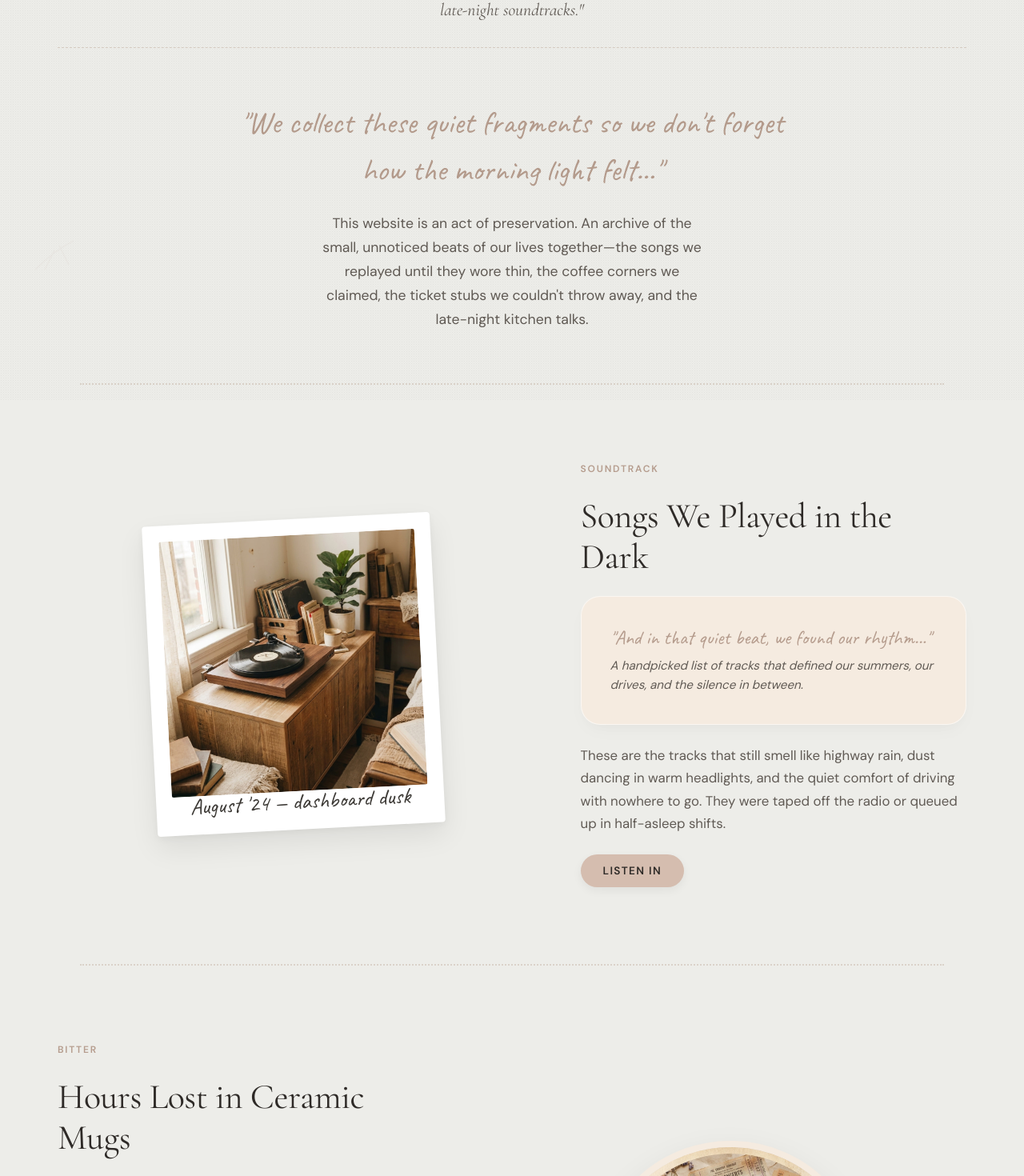
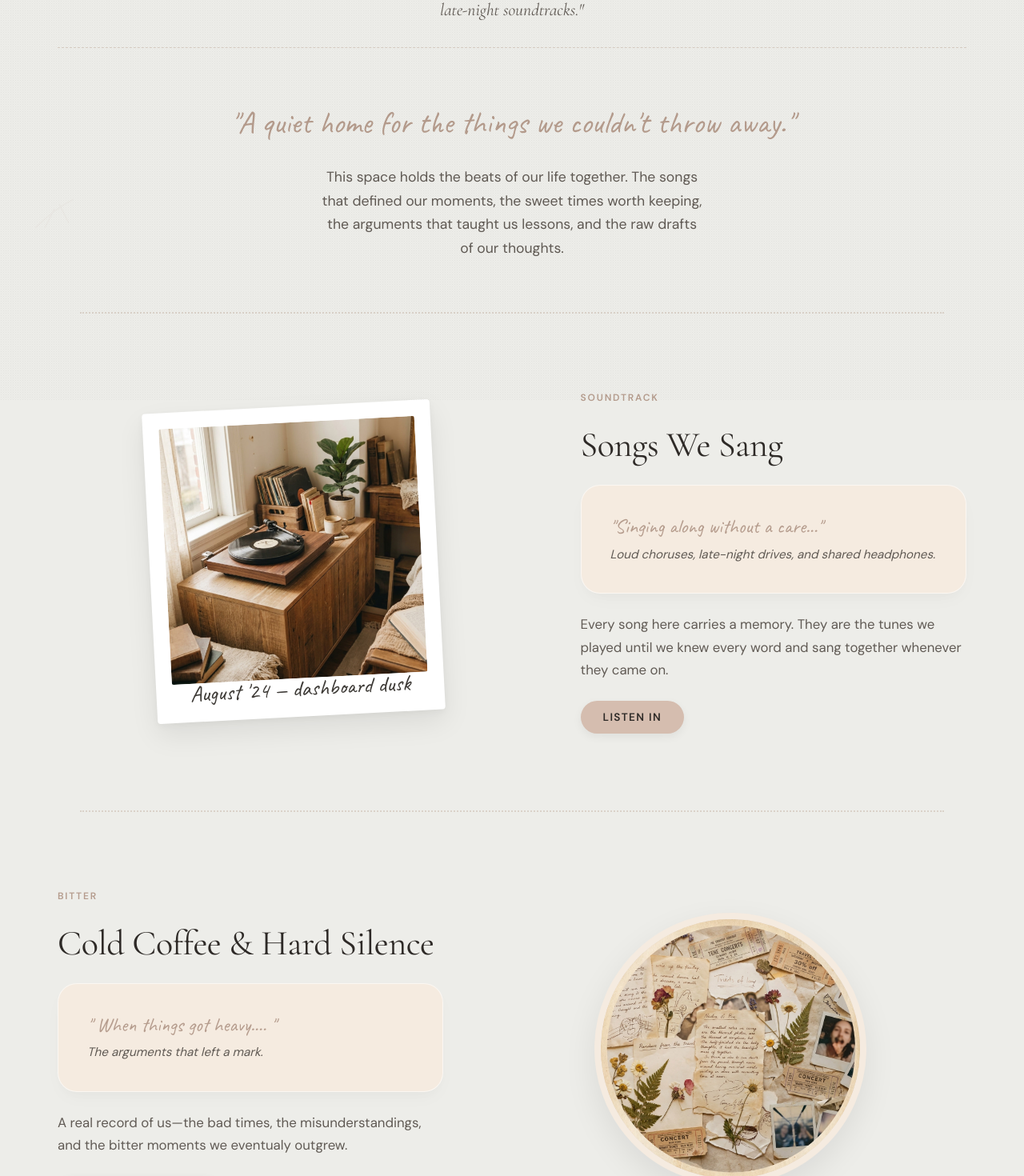
Before and after one commit to sneakynubu/pieces0fus, a React (Vite) app: page / in a window 1280 px wide. Shown: the part 300-1770 px from the top of the page at 80% size. Built offline with nearby package versions, Linux system fonts and the light colour scheme.

Commit message:
Polished

```diff
--- a/src/App.jsx
+++ b/src/App.jsx
@@ -318,10 +318,10 @@ const App = () => {
           <section className="intro-section">
             <div className="intro-content">
               <p className="intro-quote script-text" style={{ fontSize: '2.45rem', color: 'var(--highlight)', marginBottom: '1.5rem' }}>
-                "We collect these quiet fragments so we don't forget how the morning light felt..."
+                "A quiet home for the things we couldn't throw away."
               </p>
               <p className="chapter-paragraph" style={{ margin: '0 auto', textAlign: 'center', fontSize: '1.1rem' }}>
-                This website is an act of preservation. An archive of the small, unnoticed beats of our lives together—the songs we replayed until they wore thin, the coffee corners we claimed, the ticket stubs we couldn't throw away, and the late-night kitchen talks.
+                This space holds the beats of our life together. The songs that defined our moments, the sweet times worth keeping, the arguments that taught us lessons, and the raw drafts of our thoughts.
               </p>
             </div>
           </section>
@@ -346,19 +346,19 @@ const App = () => {
 
               <div className="chapter-text-container">
                 <div className="label-caps">SOUNDTRACK</div>
-                <h2 className="chapter-title">Songs We Played in the Dark</h2>
+                <h2 className="chapter-title">Songs We Sang</h2>
 
                 <div className="accent-card">
                   <span className="script-text" style={{ color: 'var(--highlight)', display: 'block', marginBottom: '0.5rem' }}>
-                    "And in that quiet beat, we found our rhythm..."
+                    "Singing along without a care..."
                   </span>
                   <p style={{ fontSize: '0.95rem', fontStyle: 'italic', color: 'var(--muted-text)' }}>
-                    A handpicked list of tracks that defined our summers, our drives, and the silence in between.
+                    Loud choruses, late-night drives, and shared headphones.
                   </p>
                 </div>
 
                 <p className="chapter-paragraph">
-                  These are the tracks that still smell like highway rain, dust dancing in warm headlights, and the quiet comfort of driving with nowhere to go. They were taped off the radio or queued up in half-asleep shifts.
+                  Every song here carries a memory. They are the tunes we played until we knew every word and sang together whenever they came on.
                 </p>
 
                 <button className="cta-button" onClick={() => navigateTo('songs')}>
@@ -376,19 +376,19 @@ const App = () => {
 
               <div className="chapter-text-container">
                 <div className="label-caps">Bitter</div>
-                <h2 className="chapter-title">Hours Lost in Ceramic Mugs</h2>
+                <h2 className="chapter-title">Cold Coffee & Hard Silence</h2>
 
                 <div className="accent-card">
                   <span className="script-text" style={{ color: 'var(--highlight)', display: 'block', marginBottom: '0.5rem' }}>
-                    "Table four, under the hanging fern, where time stood still..."
+                    " When things got heavy.... "
                   </span>
                   <p style={{ fontSize: '0.95rem', fontStyle: 'italic', color: 'var(--muted-text)' }}>
-                    We came for the espresso, but we stayed for the rain against the glass and the secrets scribbled on paper napkins.
+                    The arguments that left a mark.
                   </p>
                 </div>
 
                 <p className="chapter-paragraph">
-                  We wrote our grandest plans on stained paper napkins using a leaking pen. It was in that cozy corner where we figured out how to slow down, watching the world stream past outside the foggy windowpane.
+                  A real record of us—the bad times, the misunderstandings, and the bitter moments we eventualy outgrew.
                 </p>
 
                 <button className="cta-button" onClick={() => navigateTo('chaos')}>
@@ -441,7 +441,7 @@ const App = () => {
                 </div>
 
                 <p className="chapter-paragraph">
-                  Little scraps tucked into coat pockets, sticky notes left on the coffee machine, and folded letters meant to make rainy days softer. A jar of reminders that you are cherished.
+                  Not every sweet moment needs a big gesture. Sometimes it’s just a folded napkin, a favorite book quote, or a quick note left before leaving the house. This jar holds all those little written pieces of us.
                 </p>
 
                 <button className="cta-button" onClick={() => navigateTo('sweets')}>
@@ -509,7 +509,7 @@ const App = () => {
           <div className="main-header" style={{ padding: '2rem 0 3rem 0', borderBottom: '1px dashed var(--bone)' }}>
             <div className="label-caps">Our favorite songs</div>
             <h1 className="header-title" style={{ fontSize: '3.5rem' }}>The Soundtrack</h1>
-            <p className="header-subtitle">"Every moment we shared has its own groove, pressed in dusty wax."</p>
+            <p className="header-subtitle">"Press play to go back to how it felt."</p>
           </div>
 
           {/* Embedded Player Bar */}
@@ -689,7 +689,7 @@ const App = () => {
           <div className="main-header" style={{ padding: '2rem 0 3rem 0', borderBottom: '1px dashed var(--bone)' }}>
             <div className="label-caps">Bitter Moments</div>
             <h1 className="header-title" style={{ fontSize: '3.5rem' }}>The Messy Board</h1>
-            <p className="header-subtitle">"Doodles on napkins, sticky memos, overlapping paper. Chaos preserved."</p>
+            <p className="header-subtitle">"Because saving our story means keeping the imperfect parts, too."</p>
           </div>
 
           {/* Interactive Input Pin Widget */}
```
